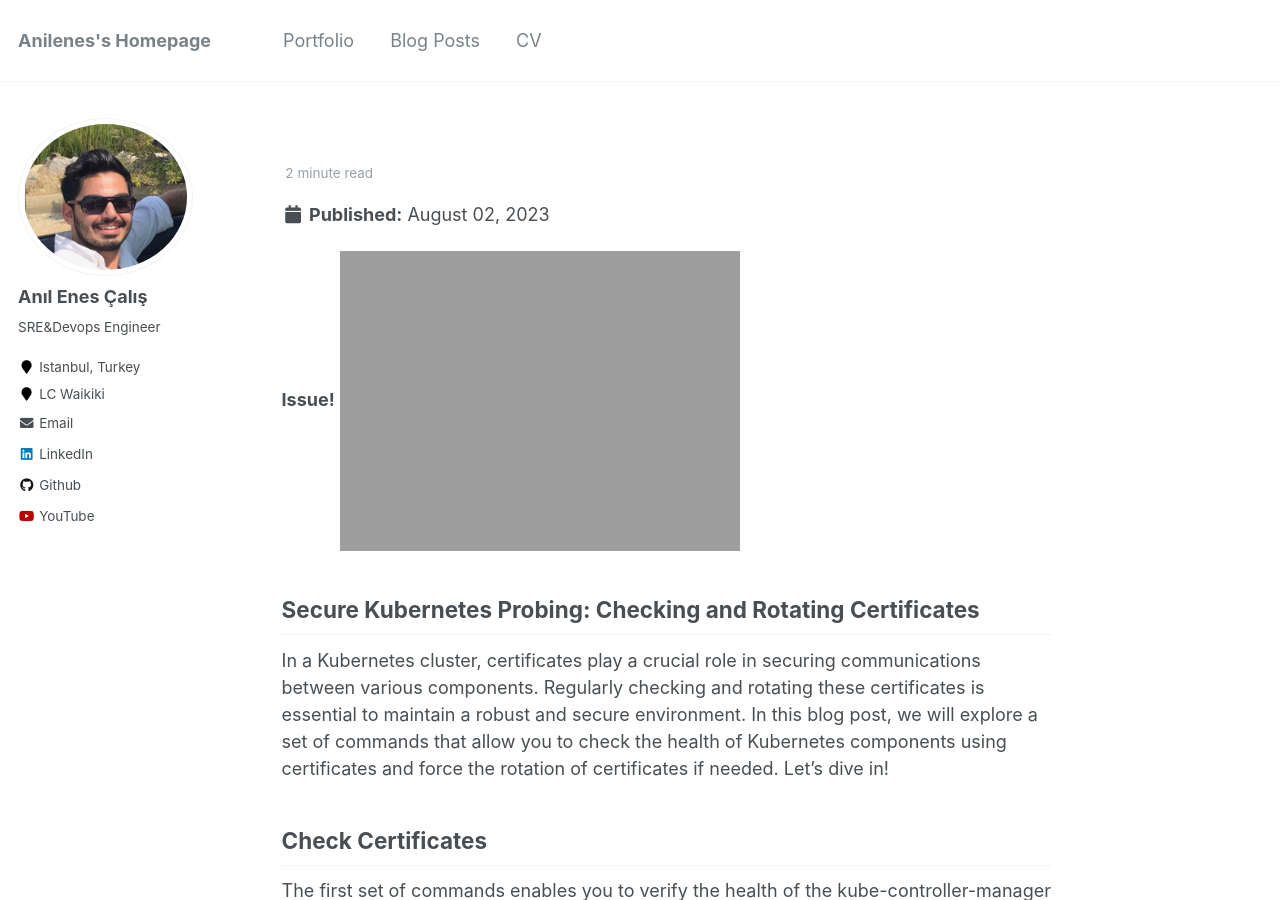
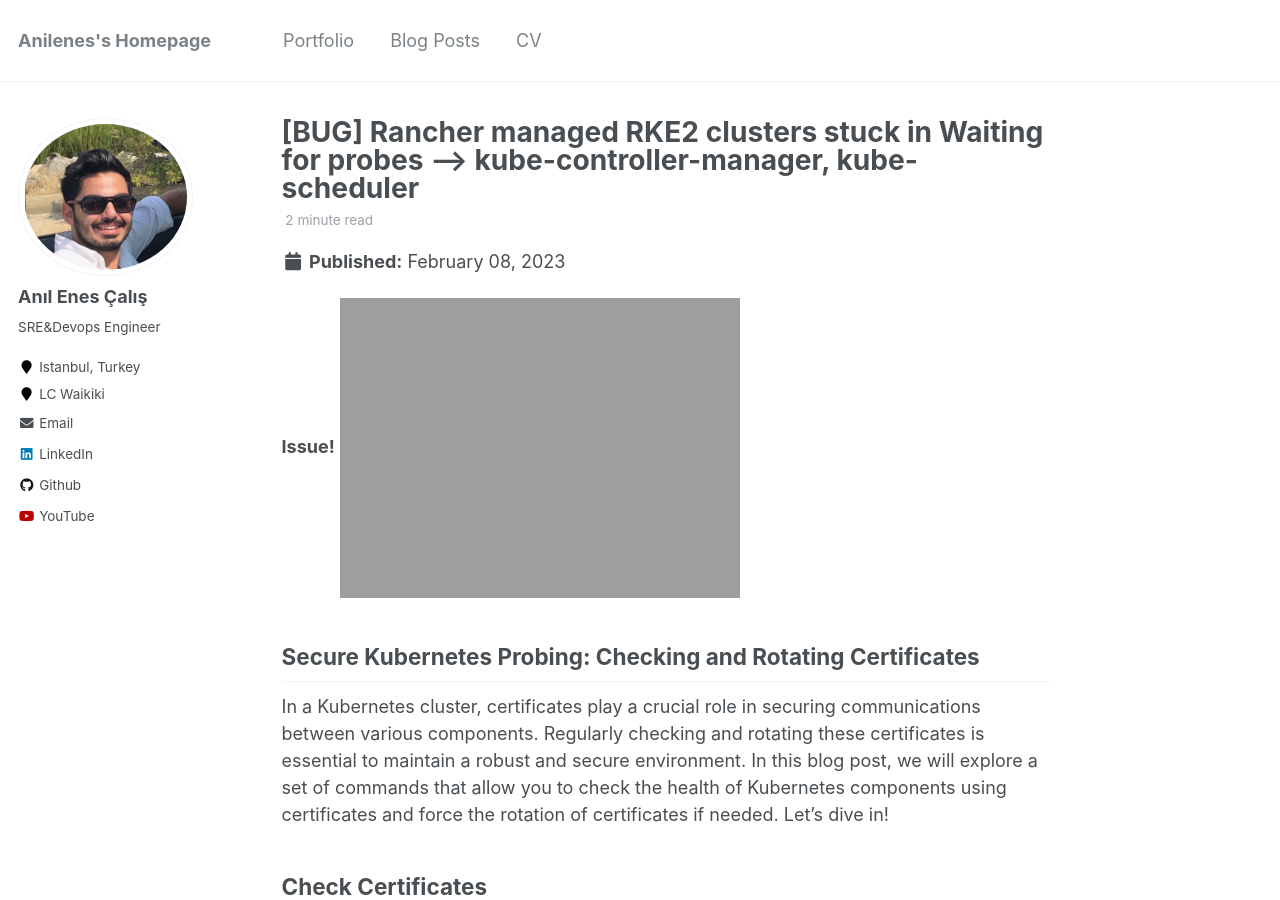
Before and after one commit to anilenescalis/anilenescalis.github.io, a Jekyll site: the page built from _posts/2023-02-08-blog-post-1.md, in a window 1280 px wide and 900 px high. Built offline with Jekyll 4.4.1, drawn with Linux system fonts in a browser that asks for light colours; some of the changed text lies outside the part shown.

Commit message:
first blog

```diff
--- a/_posts/2023-02-08-blog-post-1.md
+++ b/_posts/2023-02-08-blog-post-1.md
@@ -1,5 +1,5 @@
 ---
-title: "[BUG] Rancher managed RKE2 clusters stuck in "Waiting for probes --> kube-controller-manager, kube-scheduler""
+title: "[BUG] Rancher managed RKE2 clusters stuck in Waiting for probes --> kube-controller-manager, kube-scheduler"
 date: 2023-02-08
 permalink: /posts/2023/02/08/blog-post-1/
 author: [Anıl Enes ÇALIŞ]
```
